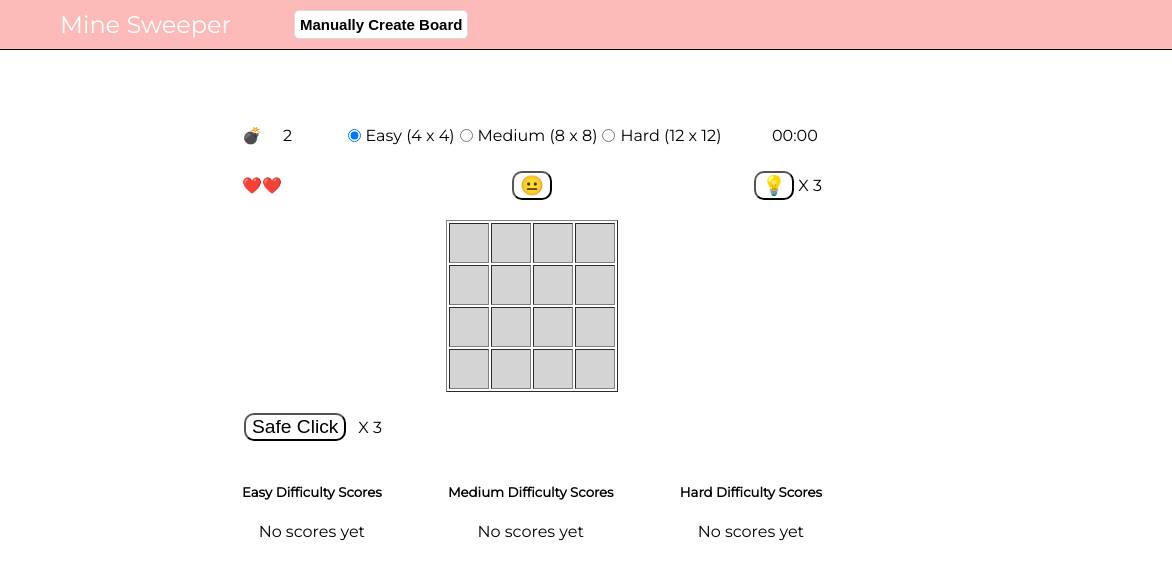
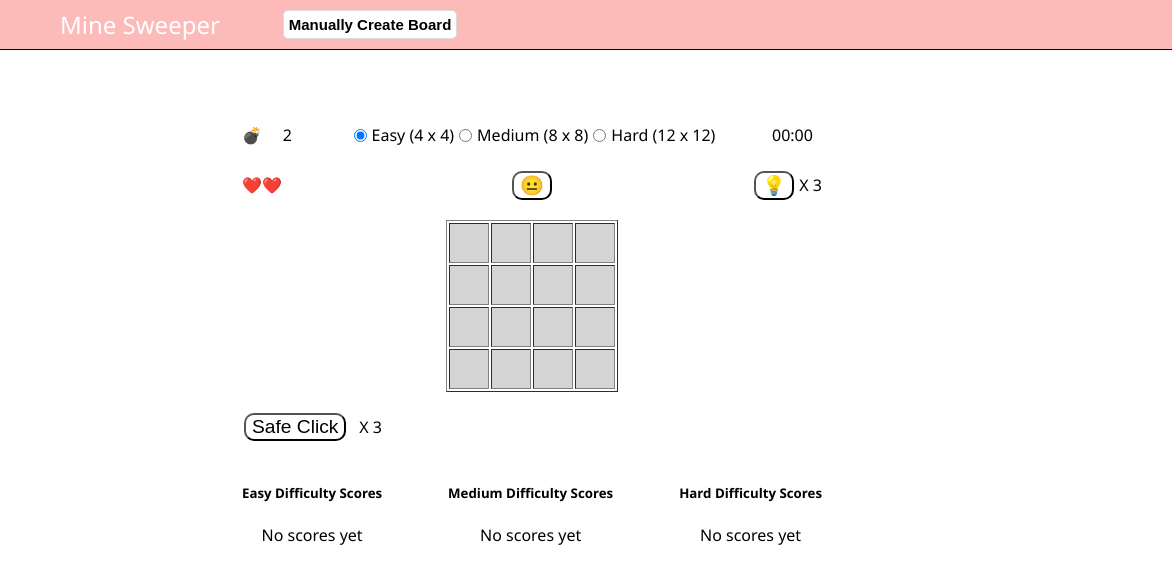
Before and after one commit to amirlib/minesweeper, a plain HTML site: page index.html in a window 1280 px wide. Shown: the full height of the page, 108-1280 px from the left. Drawn offline with Linux system fonts and the light colour scheme.

Commit message:
changed the font

```diff
--- a/css/style.css
+++ b/css/style.css
@@ -3,7 +3,7 @@
 }
 
 body {
-  font-family: Montserrat;
+  font-family: 'Segoe UI', Tahoma, Geneva, Verdana, sans-serif;
 }
 
 .default-input {
--- a/index.html
+++ b/index.html
@@ -6,7 +6,6 @@
     <meta name="viewport" content="width=device-width, initial-scale=1.0">
     <meta http-equiv="X-UA-Compatible" content="ie=edge">
     <title>Mine Sweeper</title>
-    <link rel="stylesheet" href="https://fonts.googleapis.com/css?family=Montserrat">
     <link rel="stylesheet" href="./css/style.css">
   </head>
 
```
